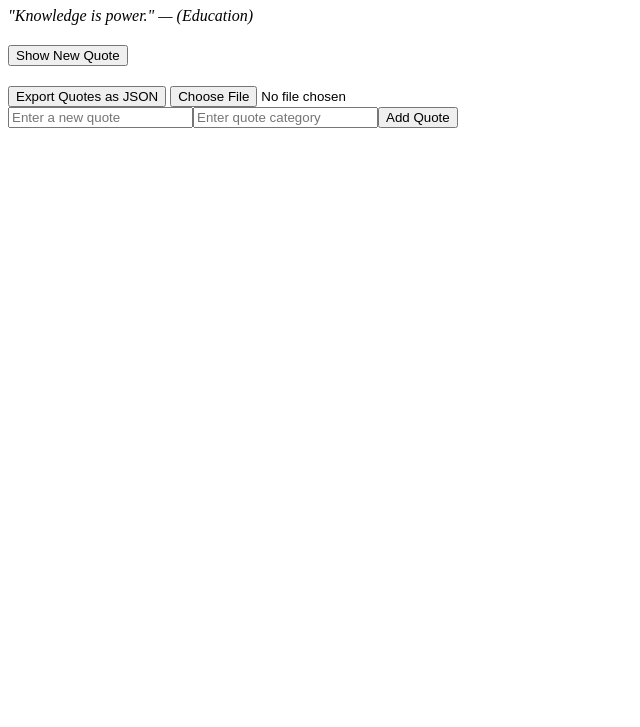
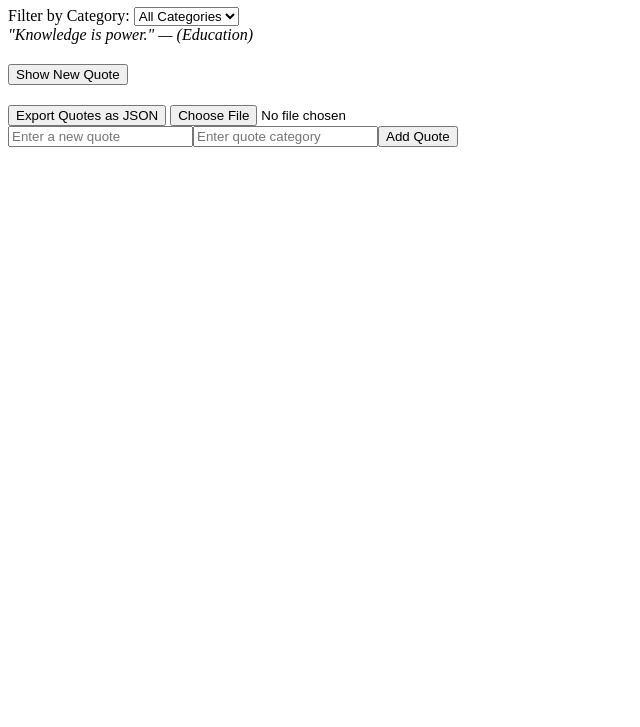
Before and after one commit to MarionOwino-ds/alx_fe_javascript, a plain HTML site: page dom-manipulation/index.html in a window 1280 px wide. Shown: the part 73-800 px from the top of the page, without its empty margins (0-640 px from the left). Drawn offline with Linux system fonts and the light colour scheme.

```diff
--- a/dom-manipulation/index.html
+++ b/dom-manipulation/index.html
@@ -7,6 +7,12 @@
 </head>
 <body>
   <h1>Dynamic Quote Generator</h1>
+
+  <!-- Category Filter -->
+  <label for="categoryFilter">Filter by Category:</label>
+  <select id="categoryFilter" onchange="filterQuotes()">
+    <option value="all">All Categories</option>
+  </select>
 
   <!-- Display quote -->
   <div id="quoteDisplay" style="margin-bottom: 20px; font-style: italic;"></div>
@@ -22,7 +28,6 @@
 
   <!-- Add Quote form will be created dynamically by JS -->
 
-  <!-- JavaScript -->
   <script src="script.js"></script>
 </body>
 </html>
--- a/dom-manipulation/script.js
+++ b/dom-manipulation/script.js
@@ -1,4 +1,3 @@
-// Quotes array (will be loaded from local storage)
 let quotes = [];
 
 // Load quotes from local storage
@@ -7,7 +6,6 @@
   if (storedQuotes) {
     quotes = JSON.parse(storedQuotes);
   } else {
-    // Default quotes if none stored
     quotes = [
       { text: "Stay hungry, stay foolish.", category: "Motivation" },
       { text: "Knowledge is power.", category: "Education" }
@@ -21,20 +19,23 @@
   localStorage.setItem("quotes", JSON.stringify(quotes));
 }
 
-// Show a random quote
+// Show random quote
 function showRandomQuote() {
-  if (quotes.length === 0) {
+  const selectedCategory = localStorage.getItem("lastCategory") || "all";
+  const filteredQuotes = selectedCategory === "all"
+    ? quotes
+    : quotes.filter(q => q.category === selectedCategory);
+
+  if (filteredQuotes.length === 0) {
     document.getElementById("quoteDisplay").innerHTML = "No quotes available.";
     return;
   }
 
-  const randomIndex = Math.floor(Math.random() * quotes.length);
-  const q = quotes[randomIndex];
-
+  const randomIndex = Math.floor(Math.random() * filteredQuotes.length);
+  const q = filteredQuotes[randomIndex];
   document.getElementById("quoteDisplay").innerHTML = `"${q.text}" — (${q.category})`;
 
-  // Save last viewed quote in session storage
-  sessionStorage.setItem("lastQuoteIndex", randomIndex);
+  sessionStorage.setItem("lastQuoteIndex", quotes.indexOf(q));
 }
 
 // Add a new quote
@@ -52,6 +53,7 @@
 
   quotes.push({ text: newText, category: newCategory });
   saveQuotes();
+  populateCategories(); // Update categories dynamically
 
   document.getElementById("quoteDisplay").innerHTML = `"${newText}" — (${newCategory})`;
 
@@ -85,7 +87,35 @@
   document.body.appendChild(formContainer);
 }
 
-// Export quotes as JSON file
+// Populate categories dynamically in dropdown
+function populateCategories() {
+  const select = document.getElementById("categoryFilter");
+  const lastSelected = localStorage.getItem("lastCategory") || "all";
+
+  // Get unique categories
+  const categories = [...new Set(quotes.map(q => q.category))];
+
+  // Clear existing options except "All Categories"
+  select.innerHTML = '<option value="all">All Categories</option>';
+
+  categories.forEach(cat => {
+    const option = document.createElement("option");
+    option.value = cat;
+    option.text = cat;
+    select.appendChild(option);
+  });
+
+  select.value = lastSelected;
+}
+
+// Filter quotes based on selected category
+function filterQuotes() {
+  const selectedCategory = document.getElementById("categoryFilter").value;
+  localStorage.setItem("lastCategory", selectedCategory);
+  showRandomQuote();
+}
+
+// Export quotes as JSON
 function exportToJsonFile() {
   const dataStr = JSON.stringify(quotes, null, 2);
   const blob = new Blob([dataStr], { type: "application/json" });
@@ -99,7 +129,7 @@
   URL.revokeObjectURL(url);
 }
 
-// Import quotes from JSON file
+// Import quotes from JSON
 function importFromJsonFile(event) {
   const fileReader = new FileReader();
   fileReader.onload = function(e) {
@@ -108,6 +138,7 @@
       if (Array.isArray(importedQuotes)) {
         quotes.push(...importedQuotes);
         saveQuotes();
+        populateCategories();
         alert("Quotes imported successfully!");
       } else {
         alert("Invalid JSON format.");
@@ -121,9 +152,10 @@
 
 // Initialize page
 document.addEventListener("DOMContentLoaded", () => {
-  loadQuotes();              // Load quotes from local storage
-  createAddQuoteForm();       // Dynamically create Add Quote form
-  showRandomQuote();          // Show initial quote
+  loadQuotes();
+  createAddQuoteForm();
+  populateCategories();
+  showRandomQuote();
 
   // Event listeners
   document.getElementById("newQuote").addEventListener("click", showRandomQuote);
```
